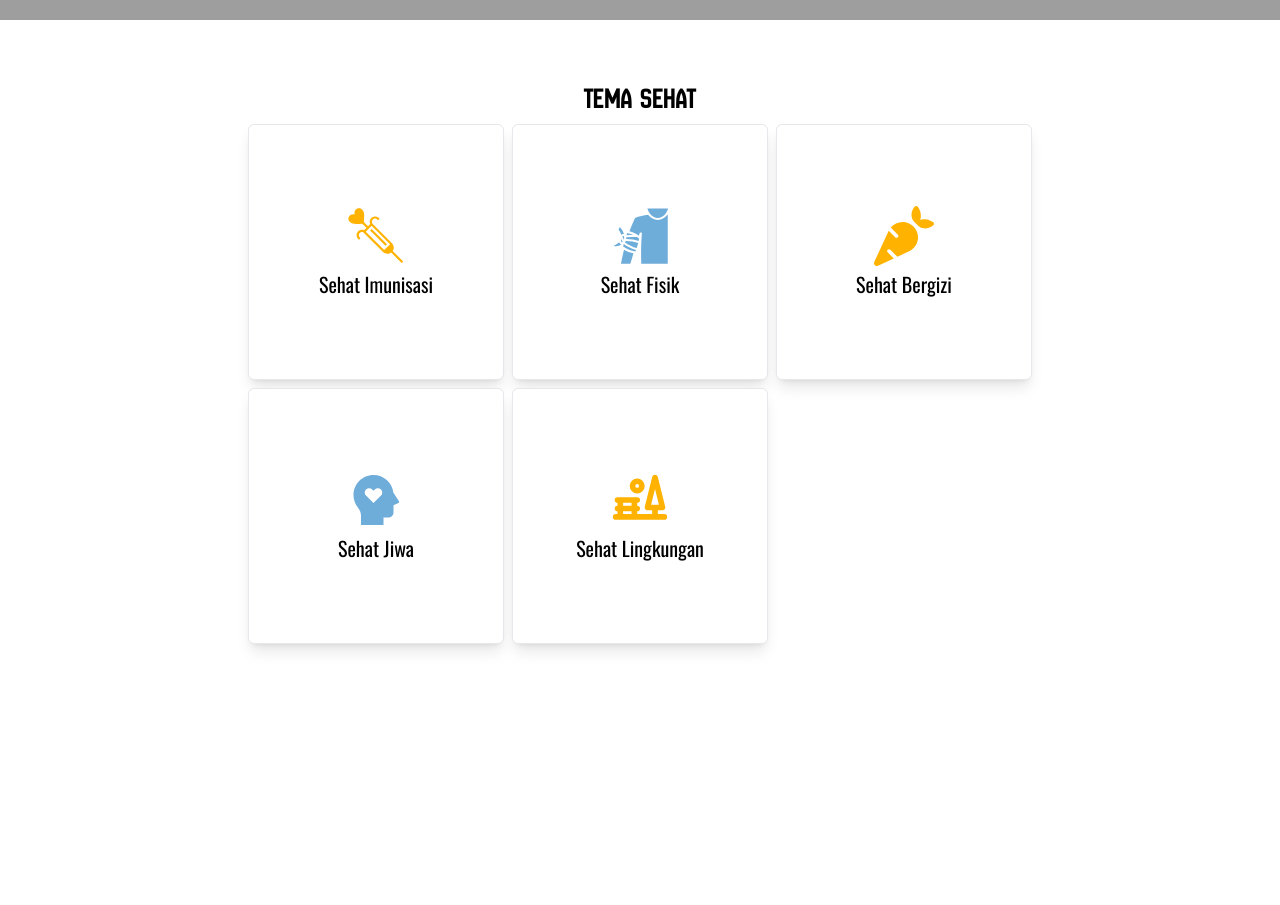
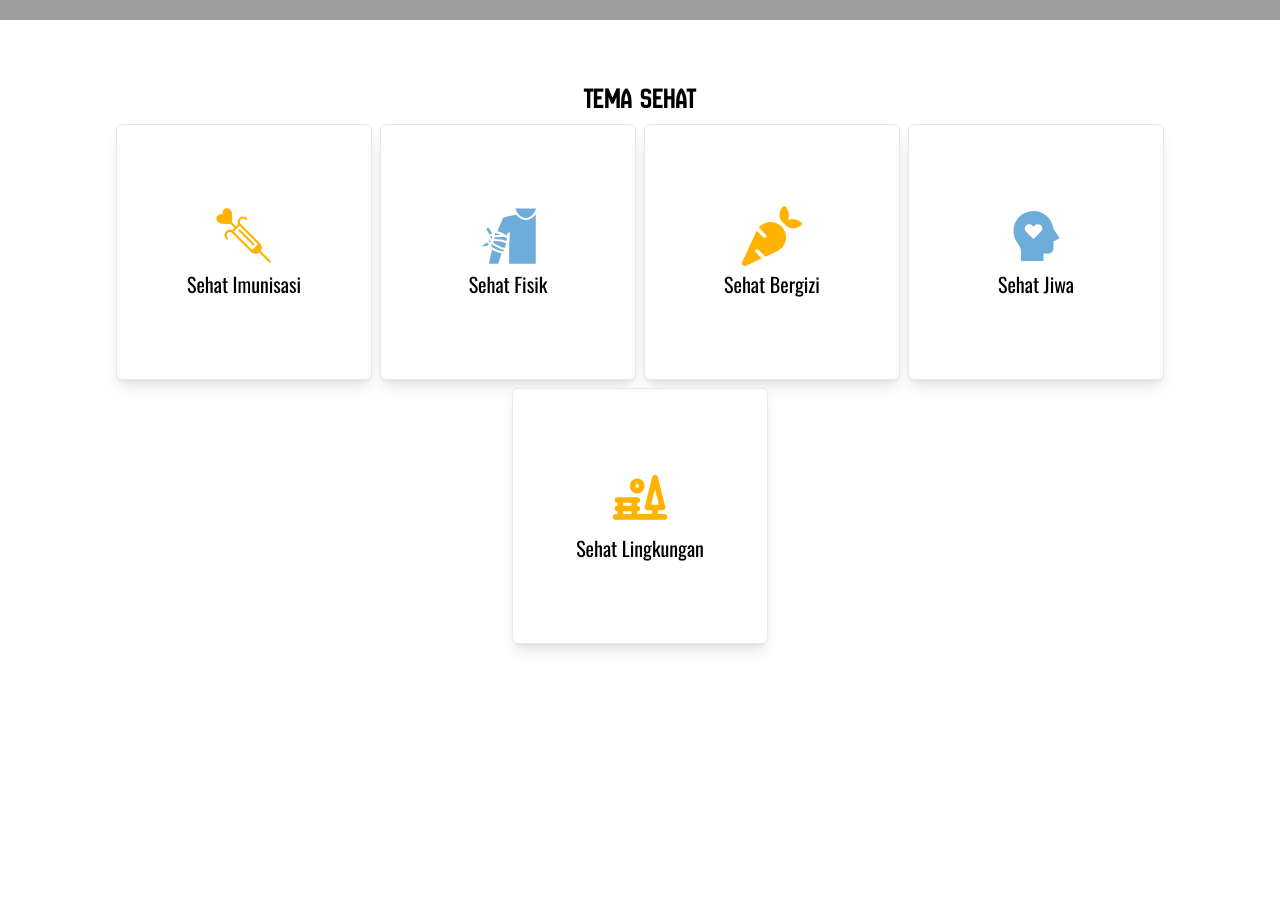
Before and after one commit to Fishniki/web-sagasitas, a React (Vite) app: page / in a window 1280 px wide. Shown: the part 1580-2485 px from the top of the page. Built offline with nearby package versions, Linux system fonts and the light colour scheme; grey boxes are pictures that could not be loaded.

Commit message:
new : style

```diff
--- a/src/components/Type.jsx
+++ b/src/components/Type.jsx
@@ -12,8 +12,8 @@ const Type = ({ onTypeClick }) => {
 
   return (
     <div id="temasehat" className="relative flex flex-col sm:bg-transparent items-center py-2 lg:py-5 px-2 md:px-10">
-      <h1 className="font-newamsterdam hidden md:block text-2xl md:text-3xl py-2 z-20">Tema sehat</h1>
-      <div className="grid grid-cols-5 sm:grid-cols-2 lg:grid-cols-3 gap-2 justify-items-center z-20">
+      <h1 className="font-newamsterdam text-2xl md:text-3xl py-2 z-20">Tema sehat</h1>
+      <div className="flex flex-wrap justify-center gap-2 z-20">
         <div
           data-aos="fade-up"
           className="w-16 h-16 sm:w-24 sm:h-24 md:w-40 md:h-40 lg:w-64 lg:h-64 bg-white border border-gray-200 flex flex-col items-center justify-center rounded-md transition-colors duration-300 shadow-lg group hover:bg-[#FFB200] cursor-pointer"
@@ -31,6 +31,7 @@ const Type = ({ onTypeClick }) => {
           <GiArmBandage className="text-xl sm:text-2xl md:text-4xl lg:text-6xl text-[#6EACDA] group-hover:text-white group-hover:animate-bounce" />
           <div className="mt-1 text-[10px] sm:text-sm md:text-xl font-oswald text-center">Sehat Fisik</div>
         </div>
+
         <div
           data-aos="fade-up"
           className="w-16 h-16 sm:w-24 sm:h-24 md:w-40 md:h-40 lg:w-64 lg:h-64 bg-white border border-gray-200 flex flex-col items-center justify-center rounded-md transition-colors duration-300 shadow-lg group hover:bg-[#FFB200] cursor-pointer"
@@ -49,7 +50,6 @@ const Type = ({ onTypeClick }) => {
           <div className="mt-1 text-[10px] sm:text-sm md:text-xl font-oswald text-center">Sehat Jiwa</div>
         </div>
 
-
         <div
           data-aos="fade-up"
           className="w-16 h-16 sm:w-24 sm:h-24 md:w-40 md:h-40 lg:w-64 lg:h-64 bg-white border border-gray-200 flex flex-col items-center justify-center rounded-md transition-colors duration-300 shadow-lg group hover:bg-[#FFB200] cursor-pointer"
--- a/src/page/Home.jsx
+++ b/src/page/Home.jsx
@@ -79,7 +79,7 @@ const Home = () => {
   }
 
   return (
-    <div>
+    <div className="overflow-hidden transition-all duration-200">
       <Navbar />
       <Herro />
       <Tenka />
```
